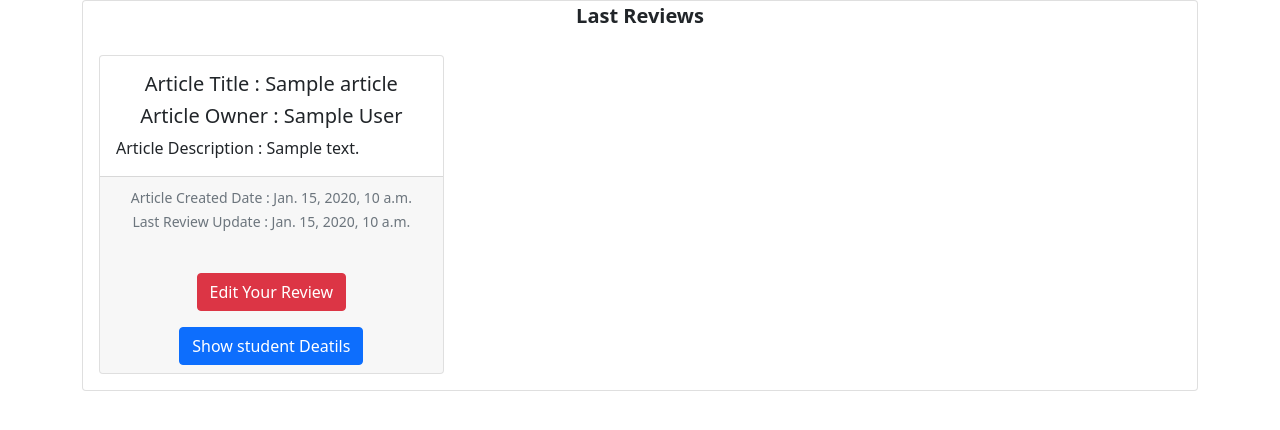
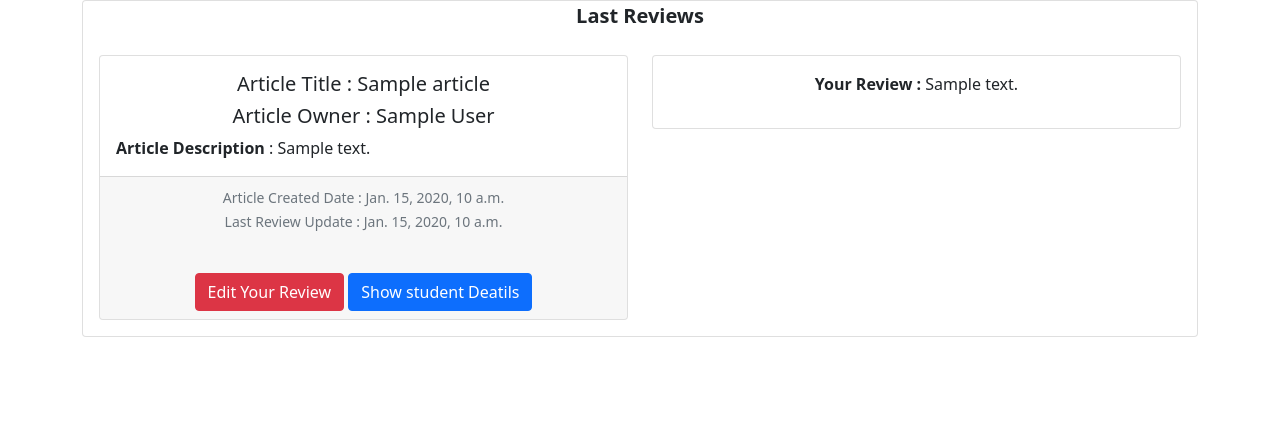
Before and after one commit to capamir/article, a Django app: page /article/profile/last_reviews/ in a window 1280 px wide. Shown: the part 88-518 px from the top of the page. Run offline with Django 4.2, Linux system fonts and the light colour scheme; a user stored in the database is signed in; tables that the repository leaves empty hold one stand-in row (values such as "Sample post").

Commit message:
add your review to last_rivew template

```diff
--- a/userPanel_module/templates/userPanel_module/professor_view/last_reviews.html
+++ b/userPanel_module/templates/userPanel_module/professor_view/last_reviews.html
@@ -8,14 +8,16 @@
                         Last Reviews
                     </div>
                     <div class="card-body">
-                        <div class="row row-cols-1 row-cols-md-3 g-4">
+                        <div class="row row-cols-1 row-cols-md-1 g-4">
                             {% for review in reviews %}
-                              <div class="col">
+                              <div class="col-md-6">
                                 <div class="card">
                                   <div class="card-body">
                                     <h5 class="card-title">Article Title : {{ review.article.title }}</h5>
                                     <h5 class="card-title">Article Owner : {{ review.article.owner.full_name }}</h5>
-                                    <p class="card-text text-start">Article Description : {{ review.article.description  }}</p>
+                                    <p class="card-text text-start"><span class="fw-bold">
+                                        Article Description
+                                    </span>: {{ review.article.description  }}</p>
                                   </div>
                                     <div class="card-footer">
                                     <small class="text-muted">Article Created Date : {{ review.article.created  }}</small>
@@ -32,6 +34,18 @@
                                         </div>
                                 </div>
                               </div>
+                                <div class="col-md-6">
+                                    <div class="card">
+                                        <div class="card-body">
+                                            <p>
+                                                <span class="fw-bold">
+                                                    Your Review :
+                                                </span>
+                                                {{ review.body }}
+                                            </p>
+                                        </div>
+                                    </div>
+                                </div>
                 {% endfor %}
                         </div>
                     </div>
```
